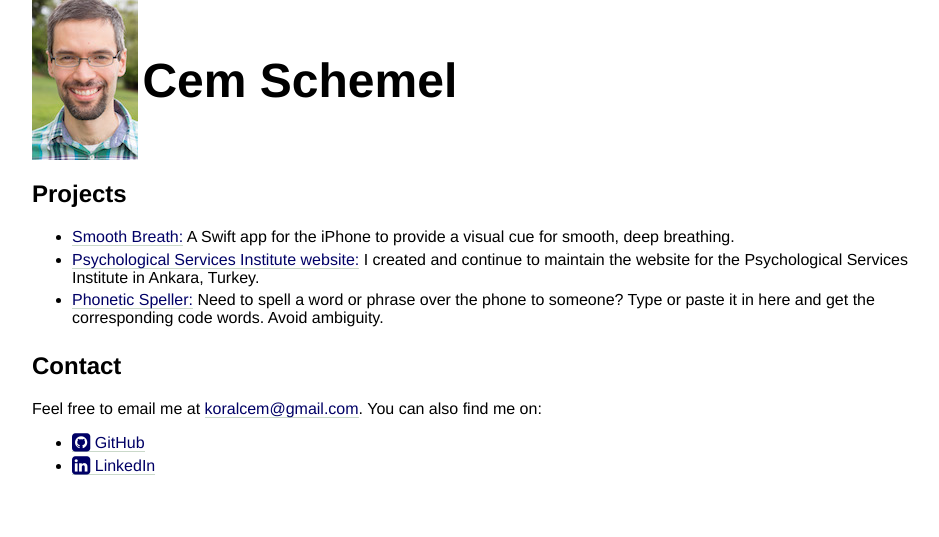
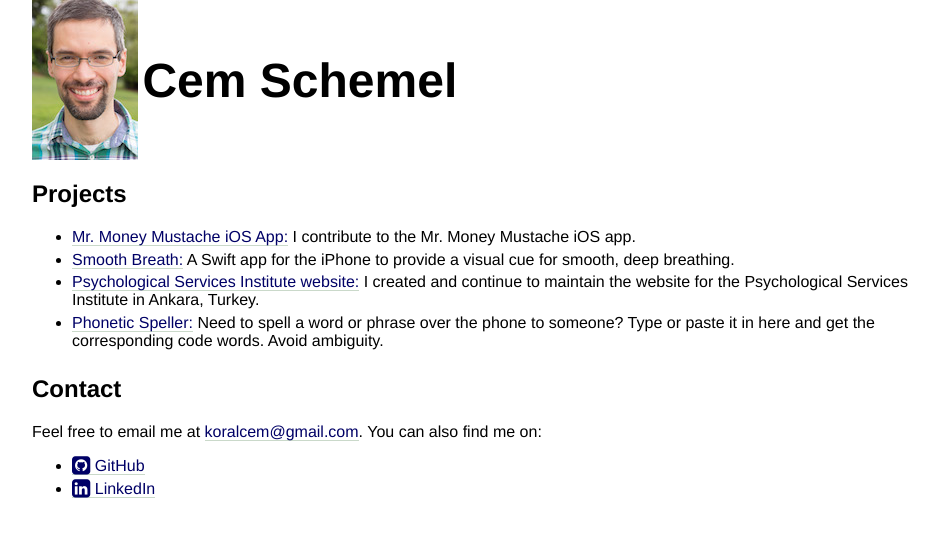
Before and after one commit to koralcem/personal-site, a Jekyll site: the page index.html, which Jekyll copies as it is, in a window 1280 px wide. Shown: the top 537 px of the page, without its empty margins (160-1099 px from the left). Built offline with Jekyll 4.4.1, drawn with Linux system fonts in a browser that asks for light colours; nearby versions of some CDN libraries.

Commit message:
Add entry for the iOS MMM app

```diff
--- a/index.html
+++ b/index.html
@@ -20,6 +20,7 @@
 	<h1>Projects</h1>
 
 	<ul>
+		<li><a href="https://itunes.apple.com/app/apple-store/id1323947970?mt=8">Mr. Money Mustache iOS App:</a> I contribute to the Mr. Money Mustache iOS app.</li>
 		<li><a href="SmoothBreath.html">Smooth Breath:</a> A Swift app for the iPhone to provide a visual cue for smooth, deep breathing.</li>
 		<li><a href="http://www.psikolojik-hizmetler.com/">Psychological Services Institute website:</a> I created and continue to maintain the website for the Psychological Services Institute in Ankara, Turkey.</li>
 		<li><a href="RadioCodes.html">Phonetic Speller:</a> Need to spell a word or phrase over the phone to someone? Type or paste it in here and get the corresponding code words. Avoid ambiguity.</li>
```
